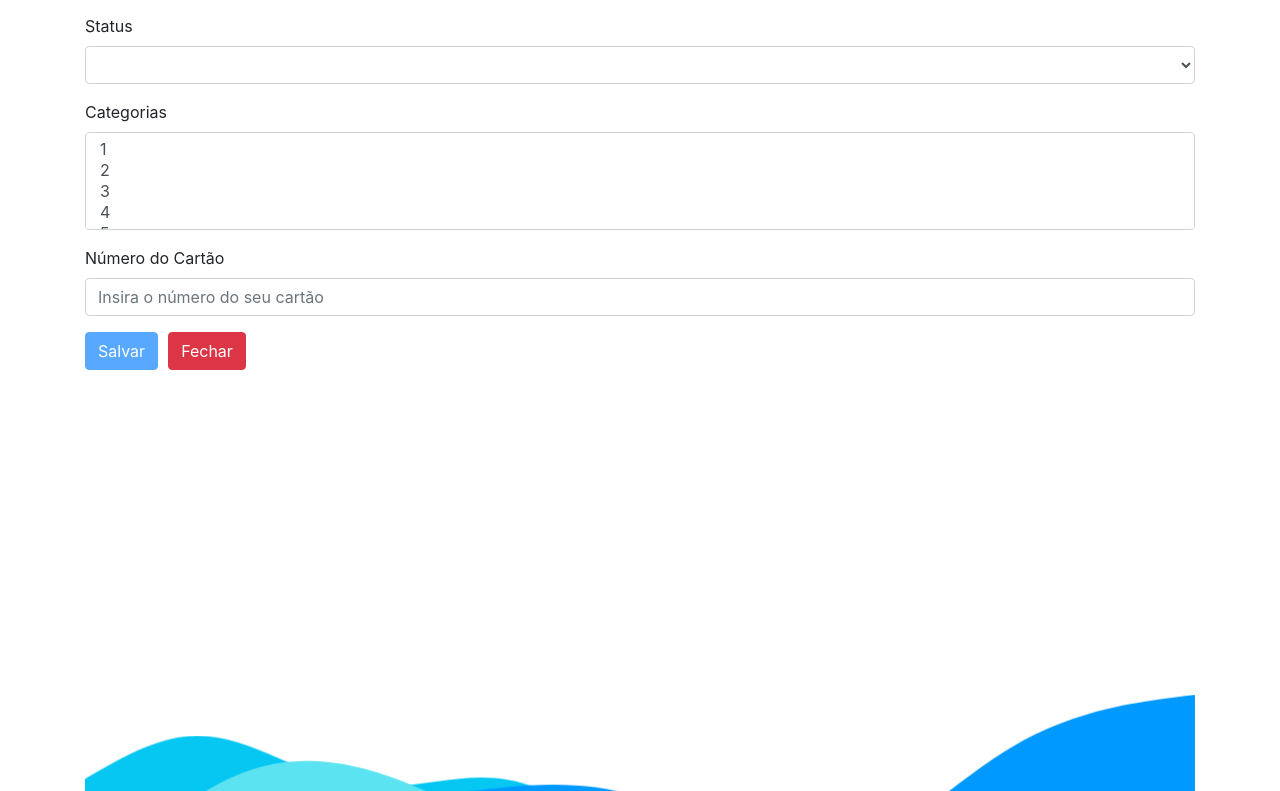
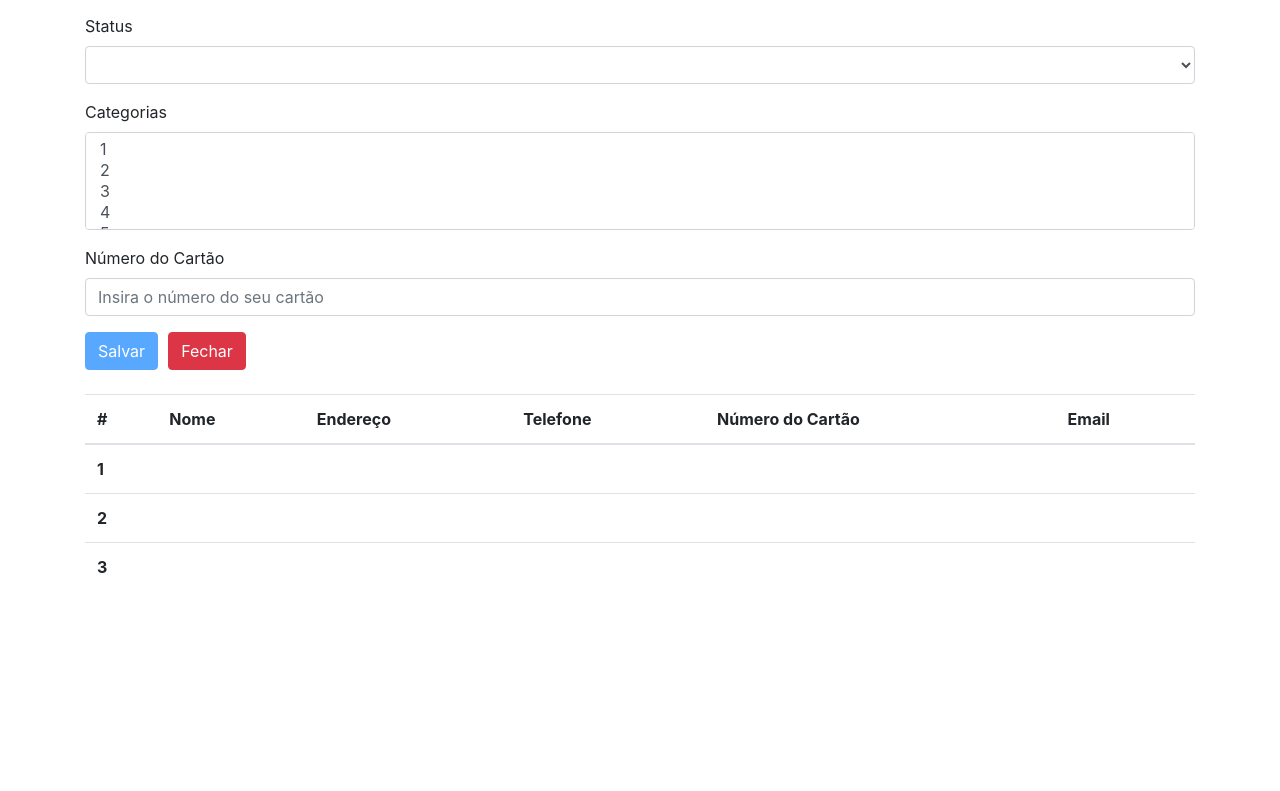
Before and after one commit to hiagoleresdev/Projeto-Clube-dos-estagiarios, an Angular app in the folder frontend/: page /socio in a window 1280 px wide. Shown: the part 390-1181 px from the top of the page. Built offline with nearby package versions, Linux system fonts and the light colour scheme.

Commit message:
falta só API

```diff
--- a/frontend/src/app/form-mensalidade/form-mensalidade.component.html
+++ b/frontend/src/app/form-mensalidade/form-mensalidade.component.html
@@ -23,5 +23,49 @@
     </div>
     <button type="submit" class="btn btn-primary">Salvar</button>
     <button type="button" class="btn btn-danger espacamento-btn">Fechar</button>
+
+    <br><br>
+
+    <div>
+      <table class="table table-blue">
+        <thead>
+          <tr>
+            <th scope="col">#</th>
+            <th scope="col">Valor da Mensalidade</th>
+            <th scope="col">Data de Pagamento</th>
+            <th scope="col">Data Paga</th>
+            <th scope="col">Juros</th>
+            <th scope="col">Valor Pago</th>
+
+          </tr>
+        </thead>
+        <tbody>
+          <tr>
+            <th scope="row">1</th>
+            <td></td>
+            <td></td>
+            <td></td>
+            <td></td>
+            <td></td>
+          </tr>
+          <tr>
+            <th scope="row">2</th>
+            <td></td>
+            <td></td>
+            <td></td>
+            <td></td>
+            <td></td>
+          </tr>
+          <tr>
+            <th scope="row">3</th>
+            <td></td>
+            <td></td>
+            <td></td>
+            <td></td>
+            <td></td>
+          </tr>
+        </tbody>
+      </table>
+    </div>
   </form>
   <animacao-ondas></animacao-ondas>
--- a/frontend/src/app/forms-cadastro-dependente/forms-cadastro-dependente.component.html
+++ b/frontend/src/app/forms-cadastro-dependente/forms-cadastro-dependente.component.html
@@ -32,5 +32,48 @@
     </div>
     <button type="submit" class="btn btn-primary" [disabled]="!formDependente.valid">Salvar</button>
     <button type="button" class="btn btn-danger espacamento-btn">Fechar</button>
+
+    <br><br>
+
+    <div>
+      <table class="table table-blue">
+        <thead>
+          <tr>
+            <th scope="col">#</th>
+            <th scope="col">Nome</th>
+            <th scope="col">Parentesco</th>
+            <th scope="col">Número do Cartão</th>
+            <th scope="col">Email</th>
+
+          </tr>
+        </thead>
+        <tbody>
+          <tr>
+            <th scope="row">1</th>
+            <td></td>
+            <td></td>
+            <td></td>
+            <td></td>
+            <td></td>
+          </tr>
+          <tr>
+            <th scope="row">2</th>
+            <td></td>
+            <td></td>
+            <td></td>
+            <td></td>
+            <td></td>
+          </tr>
+          <tr>
+            <th scope="row">3</th>
+            <td></td>
+            <td></td>
+            <td></td>
+            <td></td>
+            <td></td>
+          </tr>
+        </tbody>
+      </table>
+    </div>
   </form>
   <animacao-ondas></animacao-ondas>
--- a/frontend/src/app/forms-cadastro-socio/forms-cadastro-socio.component.html
+++ b/frontend/src/app/forms-cadastro-socio/forms-cadastro-socio.component.html
@@ -53,5 +53,49 @@
     </div>
     <button type="submit" class="btn btn-primary" [disabled]="!formSocio.valid" (click)="salvarDados()">Salvar</button>
     <button type="button" class="btn btn-danger espacamento-btn" (click)="btnFechar()">Fechar</button>
+
+    <br><br>
+
+    <div>
+      <table class="table table-blue">
+        <thead>
+          <tr>
+            <th scope="col">#</th>
+            <th scope="col">Nome</th>
+            <th scope="col">Endereço</th>
+            <th scope="col">Telefone</th>
+            <th scope="col">Número do Cartão</th>
+            <th scope="col">Email</th>
+
+          </tr>
+        </thead>
+        <tbody>
+          <tr>
+            <th scope="row">1</th>
+            <td></td>
+            <td></td>
+            <td></td>
+            <td></td>
+            <td></td>
+          </tr>
+          <tr>
+            <th scope="row">2</th>
+            <td></td>
+            <td></td>
+            <td></td>
+            <td></td>
+            <td></td>
+          </tr>
+          <tr>
+            <th scope="row">3</th>
+            <td></td>
+            <td></td>
+            <td></td>
+            <td></td>
+            <td></td>
+          </tr>
+        </tbody>
+      </table>
+    </div>
  </form>
  <animacao-ondas></animacao-ondas>
```
